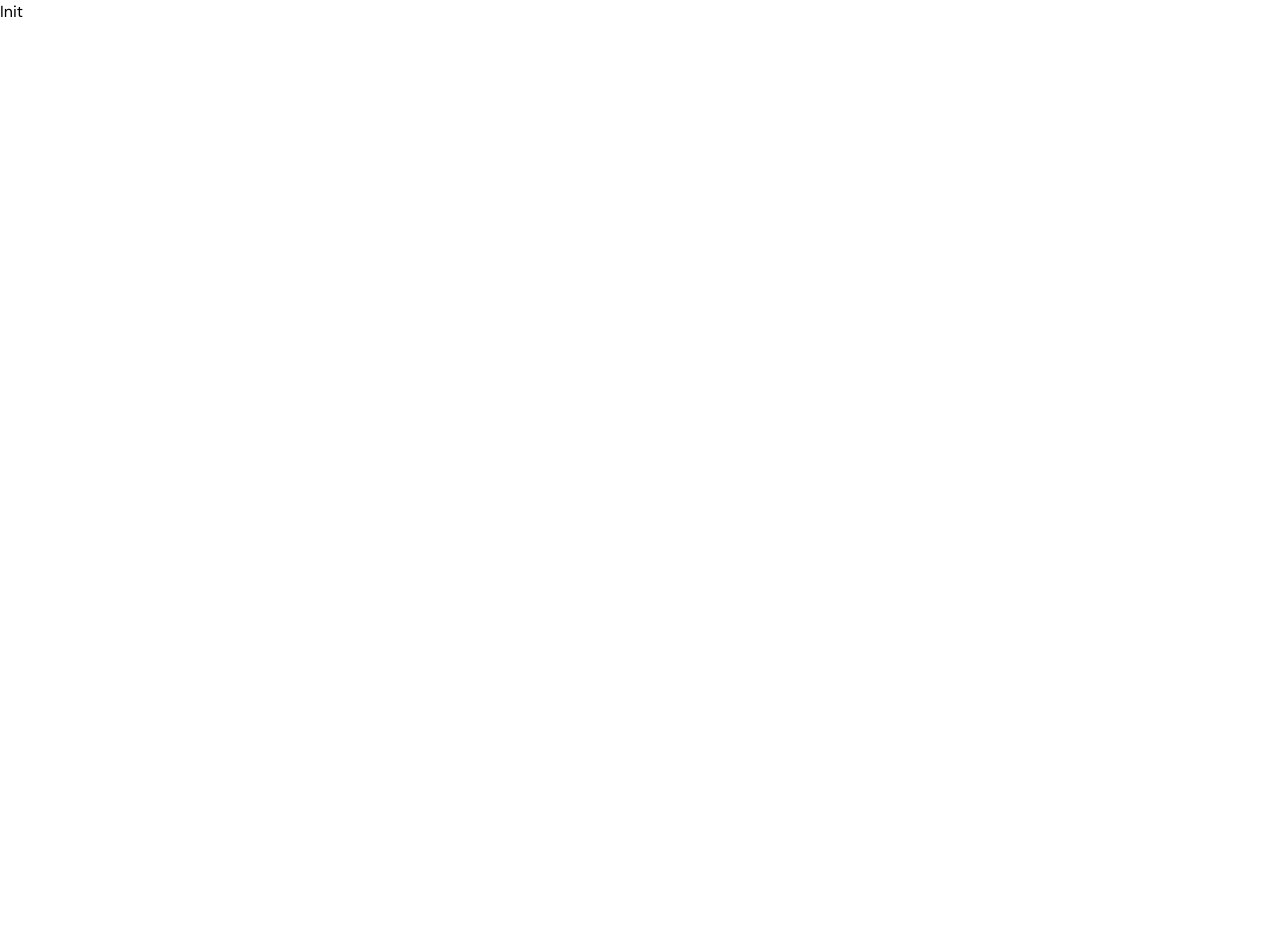
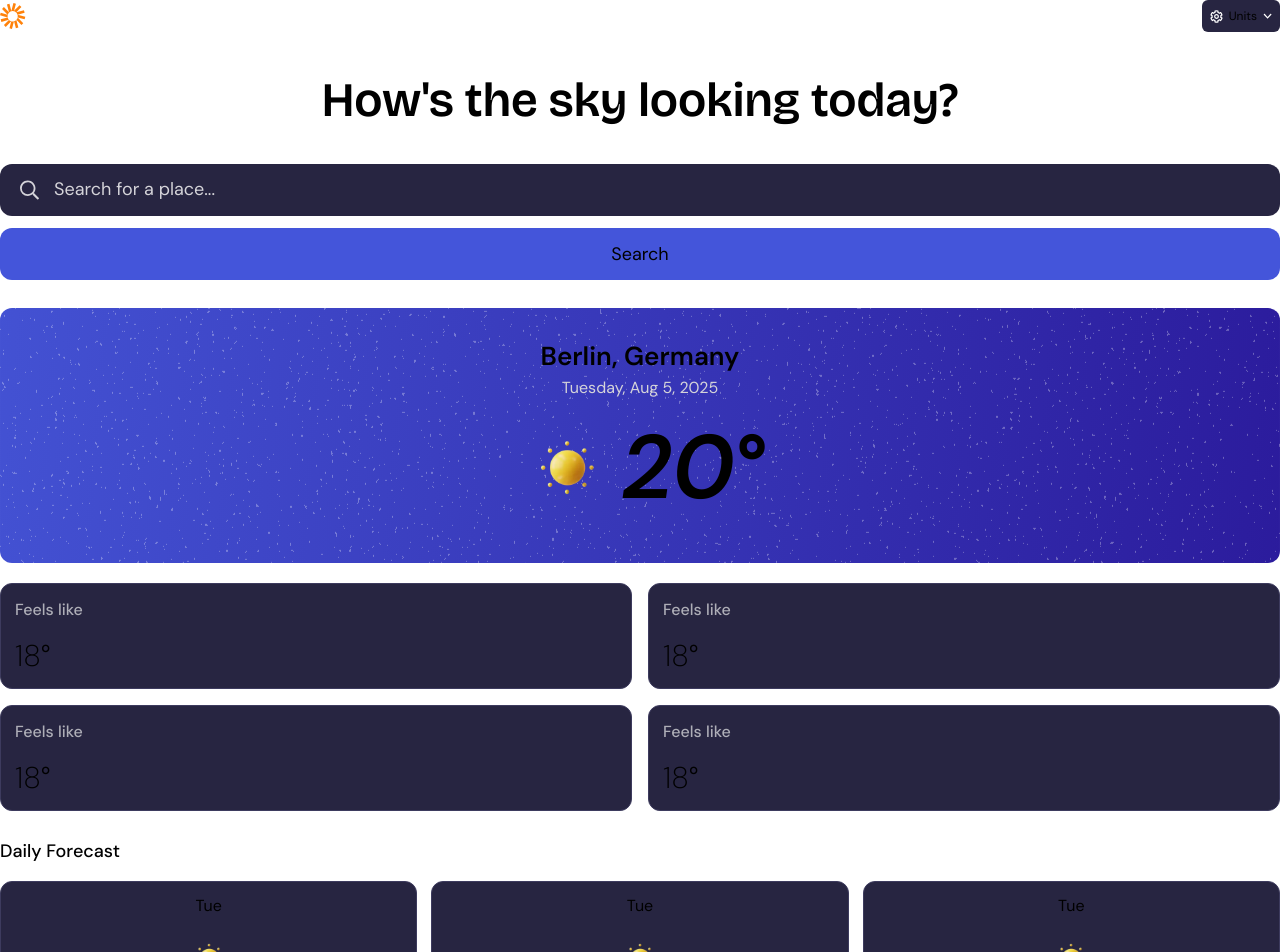
Before and after one commit to ismiralrasyiid/weather-now, a Next.js app: page / in a window 1280 px wide. Shown: the top 952 px of the page. Before the commit the page ends 800 px from the top, so only its background shows below. Built offline with nearby package versions, Linux system fonts and the light colour scheme.

Commit message:
feat(page): integrate existing components into page.tsx

```diff
--- a/app/page.tsx
+++ b/app/page.tsx
@@ -1,7 +1,58 @@
+import { DailyForecasts } from "@/components/feature/daily-forecasts";
+import { DailyForecast } from "@/components/feature/daily-forecasts/forecast";
+import Headline from "@/components/feature/headline";
+import HeroSection from "@/components/feature/hero-section";
+import { HourlyForecasts } from "@/components/feature/hourly-forecasts";
+import { HourlyForecast } from "@/components/feature/hourly-forecasts/forecast";
+import { Searchbar } from "@/components/feature/searchbar";
+import { WeatherDetails } from "@/components/feature/weather-details";
+import { MetricData } from "@/components/feature/weather-details/metric";
+import Navbar from "@/components/layout/navbar";
+
+const mockData = {
+  metrics: Array.from<MetricData>({ length: 4 }).fill({
+    id: "",
+    name: "Feels like",
+    value: 18,
+    unit: "°",
+  }),
+  dailyForecasts: Array.from<DailyForecast>({ length: 7 }).fill({
+    id: "",
+    day: "Tue",
+    url: "/icon-sunny.webp",
+    highestTemp: 20,
+    lowestTemp: 14,
+    indicator: "Sunny",
+  }),
+  hourlyForecasts: Array.from<HourlyForecast>({ length: 24 }).fill({
+    id: "",
+    hour: "3 PM",
+    url: "/icon-overcast.webp",
+    indicator: "Cloudy",
+    temperature: 20,
+  }),
+};
+
 export default function Home() {
   return (
-    <div>
-      Init
-    </div>
+    <>
+      <header>
+        <Navbar />
+      </header>
+      <main>
+        <Headline className="mt-9.5" />
+        <Searchbar className="mt-8.5" />
+        <HeroSection className="mt-7" />
+        <WeatherDetails className="mt-5" metrics={mockData.metrics} />
+        <DailyForecasts
+          className="mt-6.5"
+          forecasts={mockData.dailyForecasts}
+        />
+        <HourlyForecasts
+          className="mt-7.5"
+          forecasts={mockData.hourlyForecasts}
+        />
+      </main>
+    </>
   );
 }
```
